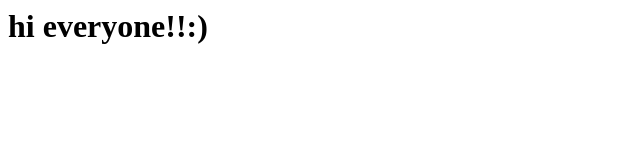
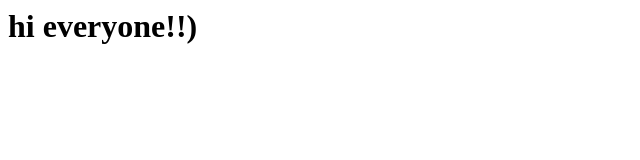
Before and after one commit to Abhi9007/Test, a plain HTML site: page index.html in a window 1280 px wide. Shown: the full height of the page, 0-640 px from the left. Drawn offline with Linux system fonts and the light colour scheme.

Commit message:
First commit

```diff
--- a/index.html
+++ b/index.html
@@ -2,6 +2,6 @@
 <head></head>
 <body>
 
-<h1> hi everyone!!:)</h1>
+<h1> hi everyone!!)</h1>
 </body>
 </html>
```
